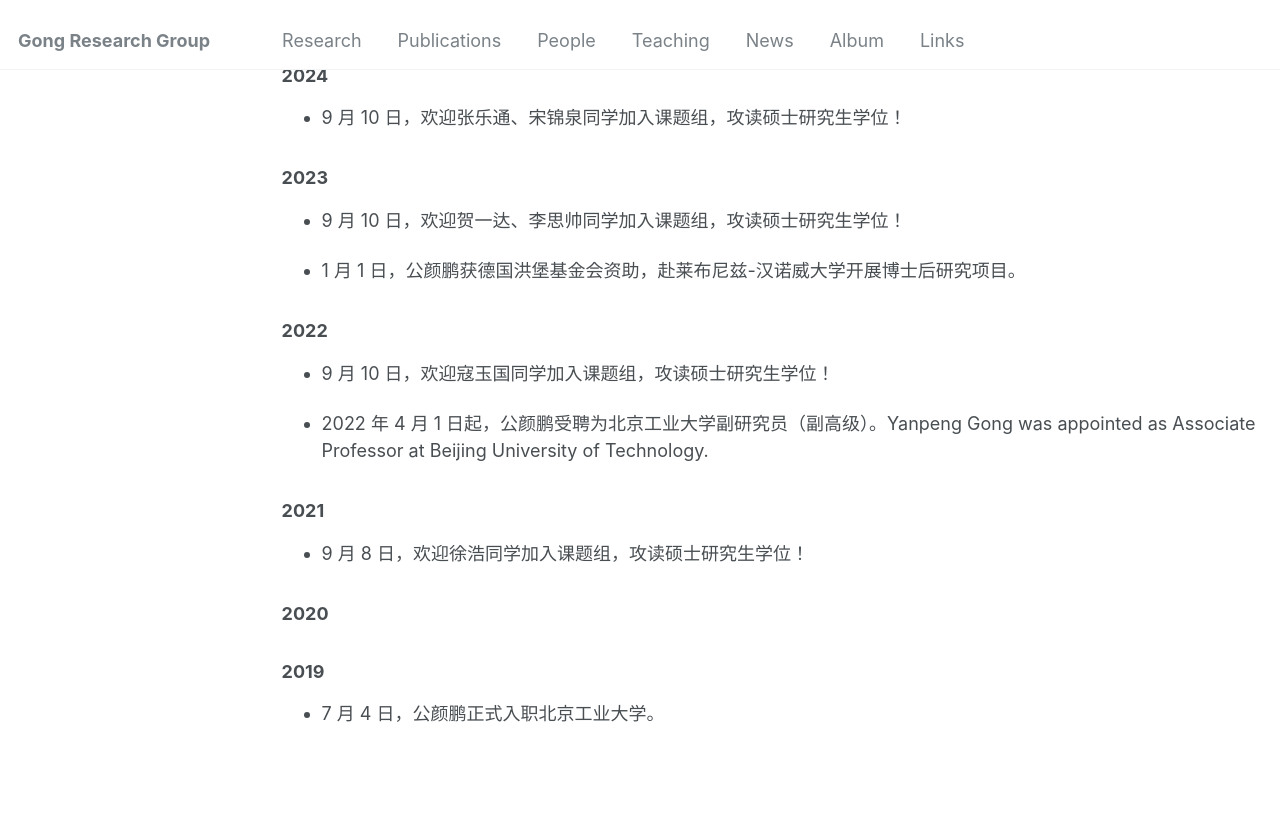
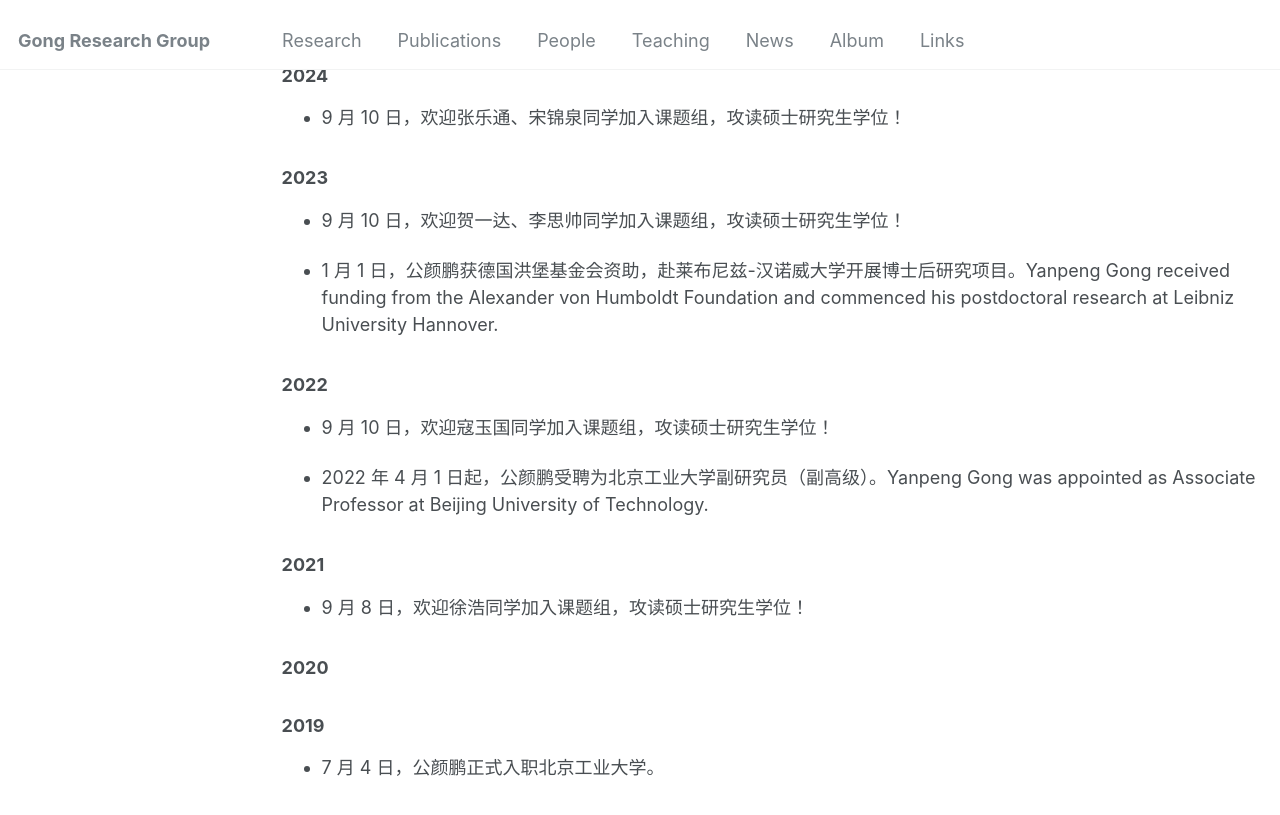
Before and after one commit to yanpeng-gong/yanpeng-gong.github.io, a Jekyll site: the page built from _news/news.md, in a window 1280 px wide and 900 px high, scrolled down 428 px. Shown: the top 815 px of the window. Built offline with Jekyll 4.4.1, drawn with Linux system fonts in a browser that asks for light colours.

Commit message:
news update

```diff
--- a/_news/news.md
+++ b/_news/news.md
@@ -33,7 +33,7 @@ collection: news
 
 - 9 月 10 日，欢迎贺一达、李思帅同学加入课题组，攻读硕士研究生学位！
 
-- 1 月 1 日，公颜鹏获德国洪堡基金会资助，赴莱布尼兹-汉诺威大学开展博士后研究项目。
+- 1 月 1 日，公颜鹏获德国洪堡基金会资助，赴莱布尼兹-汉诺威大学开展博士后研究项目。Yanpeng Gong received funding from the Alexander von Humboldt Foundation and commenced his postdoctoral research at Leibniz University Hannover.
 
 <h3>2022</h3>
 
```
